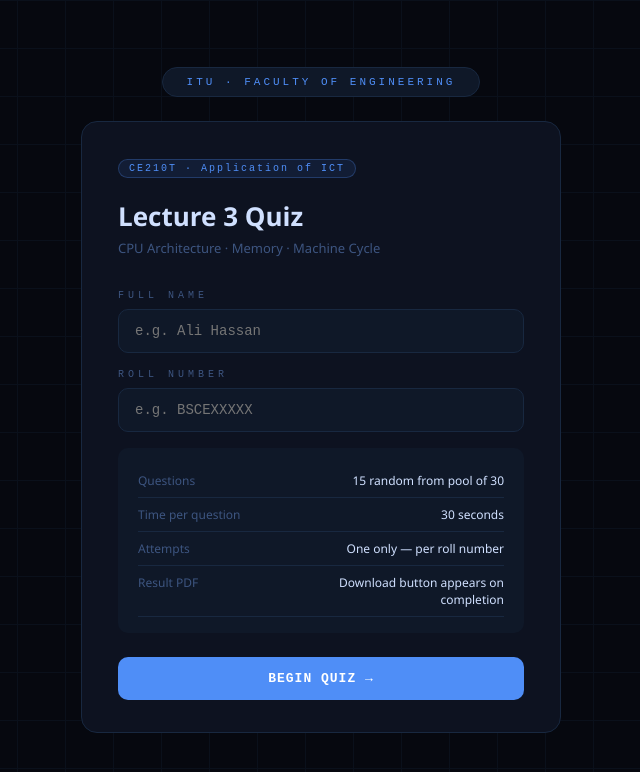
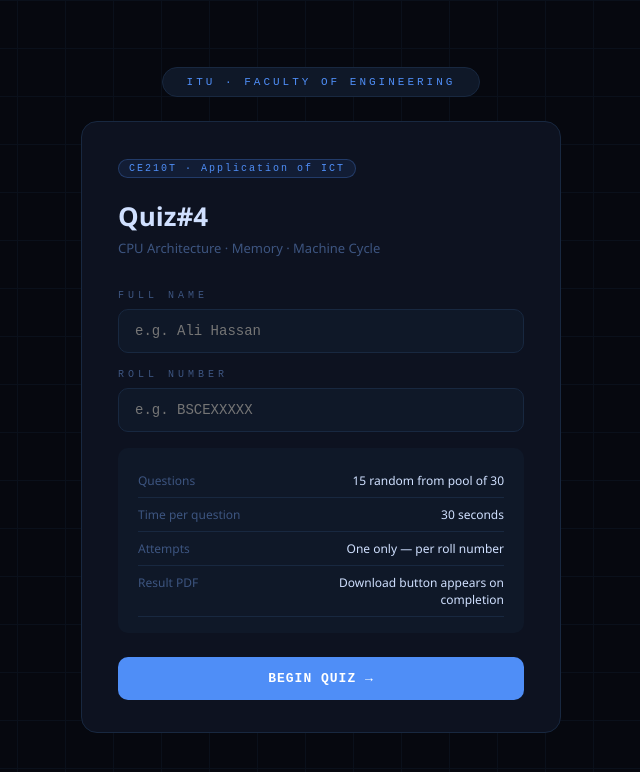
Before and after one commit to HafizUsamaRiaz/ict-quiz, a React (Vite) app: page / in a window 1280 px wide. Shown: the top 772 px of the page, without its empty margins (319-959 px from the left). Built offline with nearby package versions, Linux system fonts and the light colour scheme.

Commit message:
Update App.jsx

```diff
--- a/src/App.jsx
+++ b/src/App.jsx
@@ -8,7 +8,7 @@ const SHEET_URL   = "Yhttps://script.google.com/a/macros/itu.edu.pk/s/AKfycbzgwP
 const QUIZ_SIZE   = 15;
 const TIME_PER_Q  = 30;
 const COURSE      = "CE210T · Application of ICT";
-const QUIZ_TITLE  = "Lecture 3 Quiz";
+const QUIZ_TITLE  = "Quiz#4";
 const QUIZ_SUB    = "CPU Architecture · Memory · Machine Cycle";
 const INSTITUTION = "Information Technology University (ITU)";
 const FACULTY     = "Faculty of Engineering";
```
